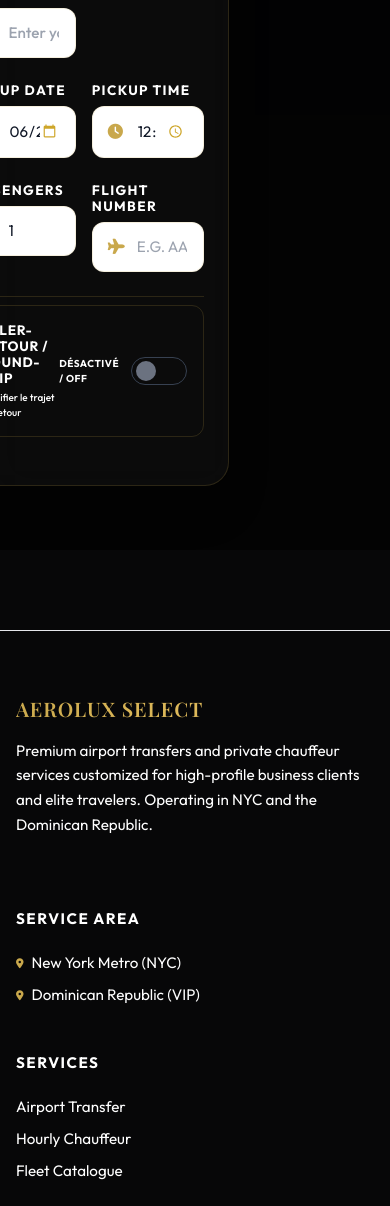
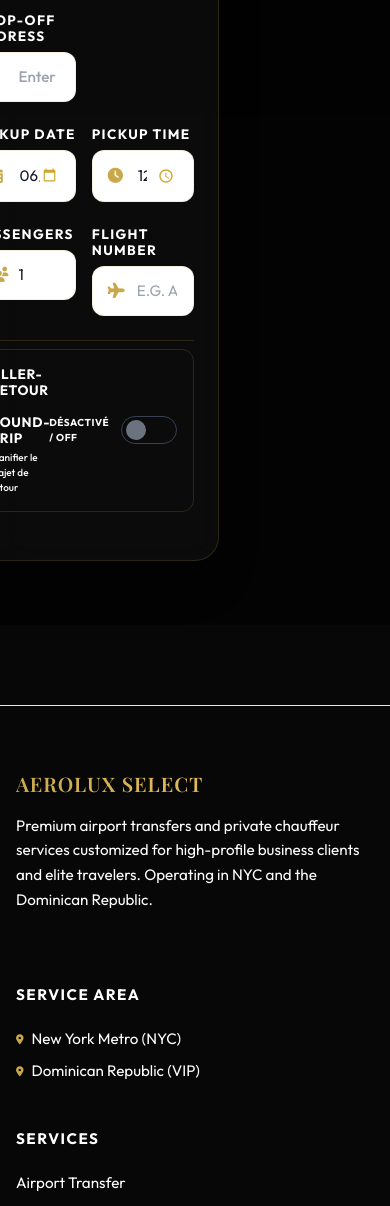
Before and after one commit to Stan509/optimistic-archimedes, a Django app: page /dr/book/ in a window 390 px wide. Shown: the part 1236-2442 px from the top of the page. Run offline with Django 5.2, Linux system fonts and the light colour scheme; data that the repository does not hold is empty; some libraries are stand-ins or nearby versions; some web fonts are replaced.

Commit message:
Integrate user's local code adjustments

```diff
--- a/core/templates/core/booking_step1.html
+++ b/core/templates/core/booking_step1.html
@@ -1,7 +1,7 @@
 {% extends "core/base.html" %}
 {% load static %}
 {% load site_tags %}
-{% block title %}Book Chauffeur â€” Step 1: Trip Routing | AeroLux Select{% endblock %}
+{% block title %}Book Chauffeur — Step 1: Trip Routing | AeroLux Select{% endblock %}
 {% block extra_css %}
 <link rel="stylesheet" href="https://unpkg.com/leaflet@1.9.4/dist/leaflet.css">
 <style>
@@ -28,10 +28,24 @@
         background: #ffffff;
         border-color: #C9A84C;
     }
+    /* Mobile: more side spacing for the form card */
+    @media (max-width: 640px) {
+        .booking-form-card {
+            margin-left: 1.25rem !important;
+            margin-right: 1.25rem !important;
+        }
+        .booking-hero-section {
+            padding-top: 18rem !important;
+        }
+        .booking-outer-container {
+            padding-left: 0.5rem !important;
+            padding-right: 0.5rem !important;
+        }
+    }
 </style>
 {% endblock %}
 {% block content %}
-<section data-aos="fade-up" id="hero-section" class="relative min-h-[100dvh] flex items-center justify-center overflow-hidden pt-56 pb-16 md:py-24">
+<section data-aos="fade-up" id="hero-section" class="booking-hero-section relative min-h-[100dvh] flex items-center justify-center overflow-hidden pt-72 pb-16 md:py-24">
     <!-- Video / Static Image Background -->
     <div class="absolute inset-0 z-0 overflow-hidden hero-perspective">
         <div class="absolute inset-0 bg-black/60 z-10"></div>
@@ -41,7 +55,7 @@
             <img src="{% static 'core/images/dr-hero.jpg' %}?v=3" alt="Dominican Republic VIP Transfers" id="hero-parallax-img" class="w-full h-full md:h-[130%] object-cover md:object-cover object-center absolute top-0 md:-top-[15%] left-0 will-change-transform">
         {% endif %}
     </div>
-    <div class="max-w-3xl w-full mx-auto px-10 sm:px-16 md:px-6 relative z-20">
+    <div class="booking-outer-container max-w-3xl w-full mx-auto px-10 sm:px-16 md:px-6 relative z-20">
 
         <!-- Premium Multi-step Progress Indicator -->
         <div class="mb-12">
@@ -57,7 +71,7 @@
             </div>
         </div>
         <!-- Central Form Card -->
-        <div data-aos="fade-up" data-aos-delay="100"  class="glass-card rounded-3xl p-6 sm:p-8 shadow-2xl relative overflow-hidden">
+        <div data-aos="fade-up" data-aos-delay="100"  class="booking-form-card glass-card rounded-3xl p-6 sm:p-8 shadow-2xl relative overflow-hidden mx-2 sm:mx-0">
             <div class="absolute top-0 left-0 w-full h-1 bg-gradient-to-r from-luxe-gold to-luxe-gold-bright"></div>
 
             <div class="text-center space-y-2 mb-10">
@@ -96,8 +110,8 @@
                         </label>
                     </div>
                 </div>
-                <!-- Interactive Dark Map -->
-                <div class="relative w-full aspect-square max-h-[250px] md:max-h-[450px] bg-theme-bg border border-theme-border rounded-2xl overflow-hidden shadow-inner group mb-2" >
+                <!-- Interactive Dark Map (square on mobile) -->
+                <div class="relative w-full aspect-square md:aspect-square md:max-h-[450px] bg-theme-bg border border-theme-border rounded-2xl overflow-hidden shadow-inner group mb-2" >
                     <div id="booking-map" class="w-full h-full z-0"></div>
                     <div class="absolute top-4 left-4 z-[1000] bg-theme-bg/90 px-3 py-1.5 rounded-lg border border-theme-border backdrop-blur-md">
                         <span class="text-[9px] uppercase font-bold tracking-widest text-luxe-gold flex items-center gap-1.5">
```
Also changed, not shown: update_layout.py (added, +26 -0 lines), temp.html (added).
